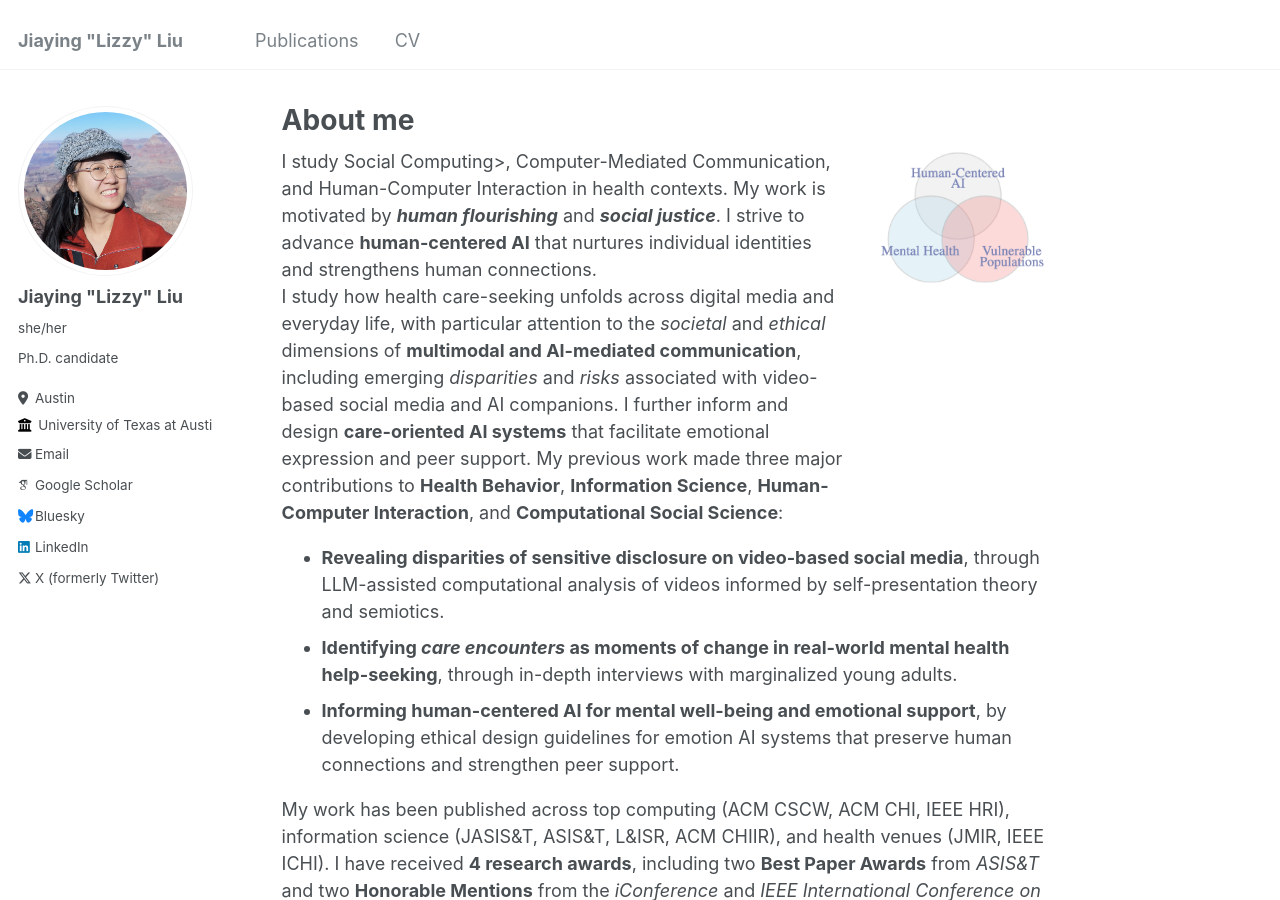
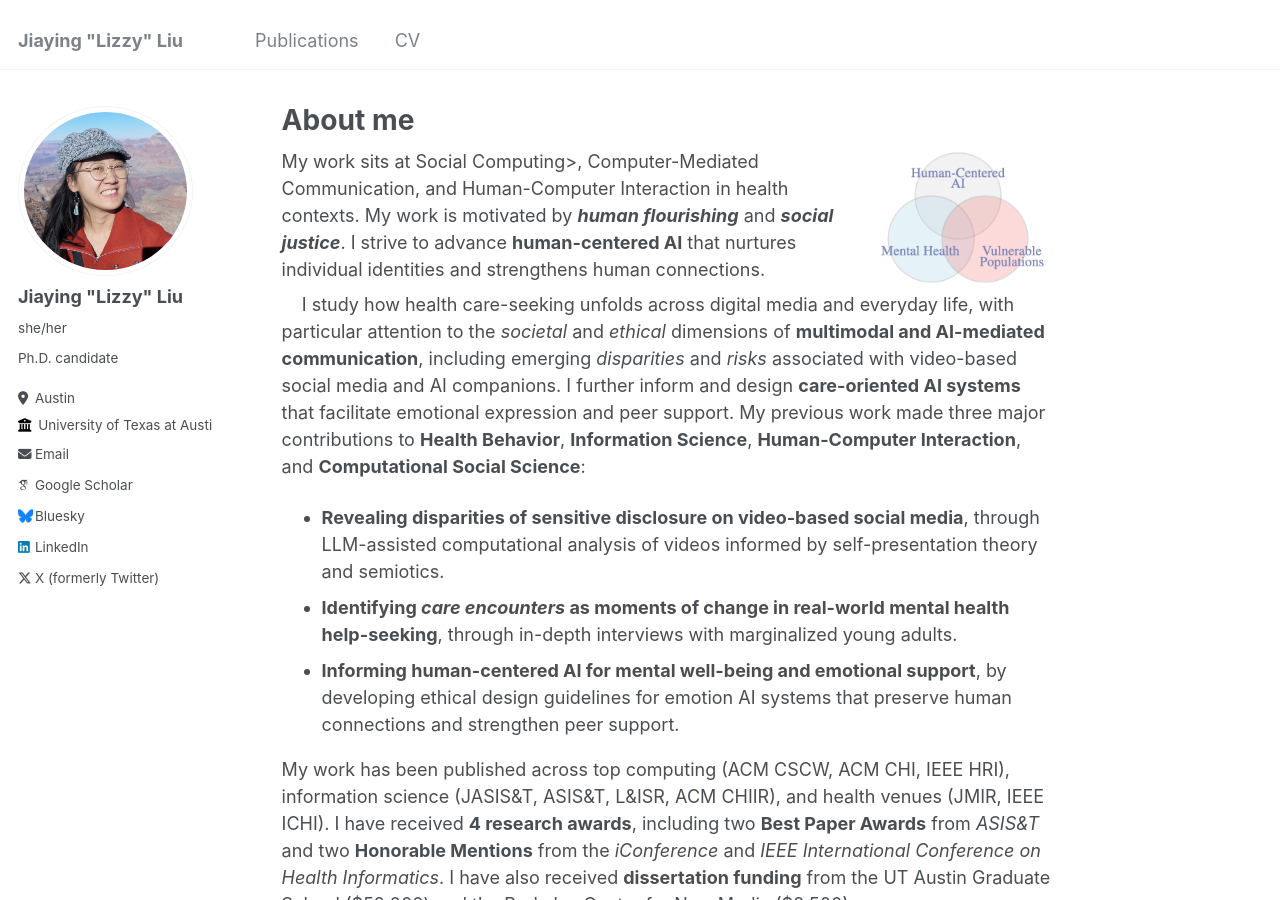
Before and after one commit to lizzyliu666/lizzyliu666.github.io, a Jekyll site: the page built from _pages/about.md, in a window 1280 px wide and 900 px high. Built offline with Jekyll 4.4.1, drawn with Linux system fonts in a browser that asks for light colours; some web fonts are replaced.

Commit message:
Update about page content for clarity
Revised the introduction and contributions sections for clarity and coherence.

```diff
--- a/_pages/about.md
+++ b/_pages/about.md
@@ -9,15 +9,15 @@ redirect_from:
 <div style="display:flex; align-items:flex-start; gap:20px;">
 
   <div style="flex:75%;">
-I study Social Computing>, Computer-Mediated Communication, and Human-Computer Interaction in health contexts. My work is motivated by <b><i>human flourishing</i></b> and <b><i>social justice</i></b>. I strive to advance <b>human-centered AI</b> that nurtures individual identities and strengthens human connections.
-      <br>
-    I study how health care-seeking unfolds across digital media and everyday life, with particular attention to the <i>societal</i> and <i>ethical</i> dimensions of <b>multimodal and AI-mediated communication</b>, including emerging <i>disparities</i> and <i>risks</i> associated with video-based social media and AI companions. I further inform and design <b>care-oriented AI systems</b> that facilitate emotional expression and peer support. My previous work made three major contributions to <b>Health Behavior</b>, <b>Information Science</b>, <b>Human-Computer Interaction</b>, and <b>Computational Social Science</b>:
+My work sits at Social Computing>, Computer-Mediated Communication, and Human-Computer Interaction in health contexts. My work is motivated by <b><i>human flourishing</i></b> and <b><i>social justice</i></b>. I strive to advance <b>human-centered AI</b> that nurtures individual identities and strengthens human connections.
   </div>
 
   <div style="flex:25%; text-align:center;">
     <img src="./images/agenda.png" alt="Agenda" style="max-width:100%; height:auto;">
   </div>
 </div>
+
+&nbsp;&nbsp;&nbsp;&nbsp;I study how health care-seeking unfolds across digital media and everyday life, with particular attention to the _societal_ and _ethical_ dimensions of **multimodal and AI-mediated communication**, including emerging _disparities_ and _risks_ associated with video-based social media and AI companions. I further inform and design **care-oriented AI systems** that facilitate emotional expression and peer support. My previous work made three major contributions to **Health Behavior**, **Information Science**, **Human-Computer Interaction**, and **Computational Social Science**:
 
 - **Revealing disparities of sensitive disclosure on video-based social media**, through LLM-assisted computational analysis of videos informed by self-presentation theory and semiotics.
 - **Identifying <em>care encounters</em> as moments of change in real-world mental health help-seeking**, through in-depth interviews with marginalized young adults.
```
